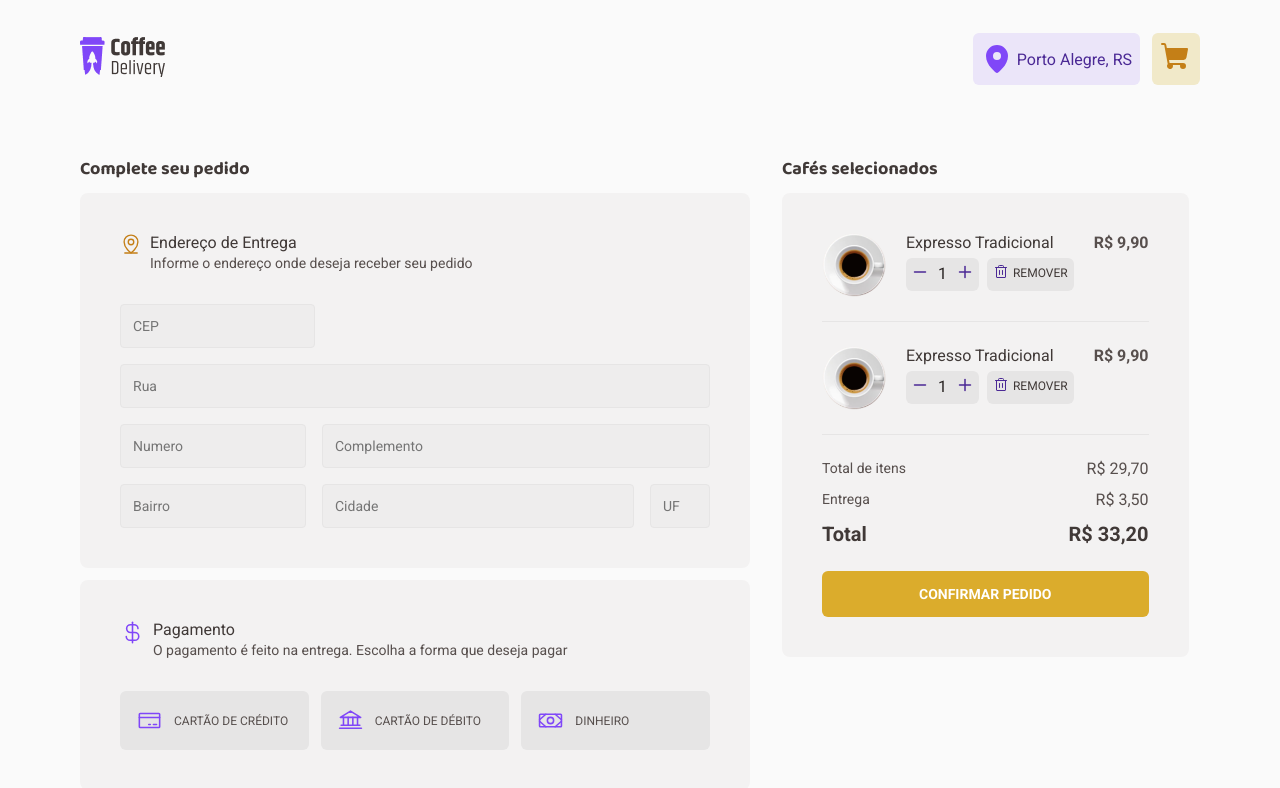
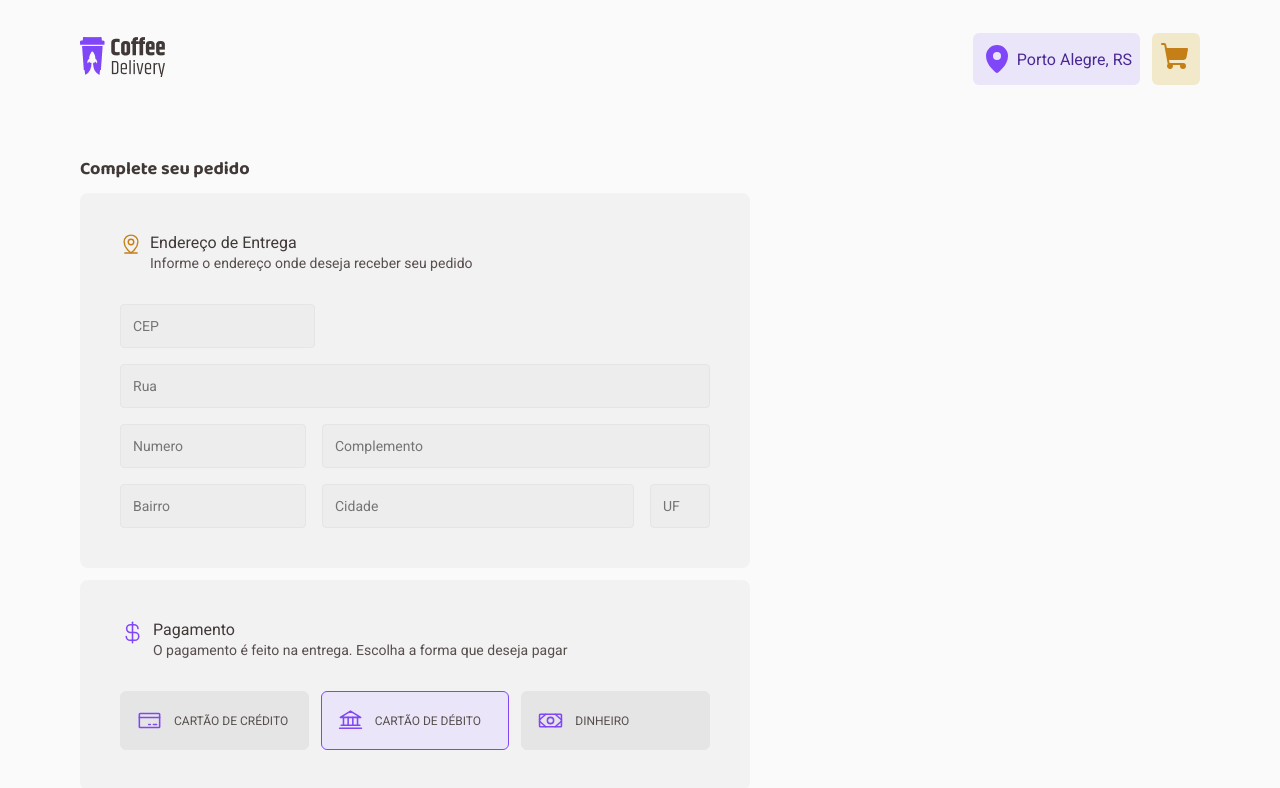
Before and after one commit to viniciusmartins1/react-coffee-delivery, a React (Vite) app: page /checkout in a window 1280 px wide. Shown: the top 788 px of the page. Built offline with nearby package versions, Linux system fonts and the light colour scheme.

Commit message:
feat: reafactoring checkout page and use context functions and variables

```diff
--- a/src/pages/Checkout/index.tsx
+++ b/src/pages/Checkout/index.tsx
@@ -4,9 +4,6 @@ import {
   CreditCard,
   Bank,
   CurrencyDollar,
-  Plus,
-  Minus,
-  Trash,
 } from "phosphor-react";
 import {
   CheckoutContainer,
@@ -18,23 +15,45 @@ import {
   FormGridStyle,
   InputForm,
   SelectedCoffees,
-  CoffeesInfos,
-  SelectedCoffeItem,
-  AddAndRemoveItems,
-  RemoveItems,
-  DetailsItems,
-  PriceItem,
   PricesContent,
   TotalPrice,
   TotalPriceItems,
-  Divider,
   ButtonConfirm,
   PaymentsMethodsItem,
 } from "./styles";
+import { useContext, useEffect, useState } from "react";
+import { CoffeeContext } from "../../contexts/CoffeeInfoContext";
+import { SelectedCoffeeItem } from "./SelectedCoffeeItem";
+import { useAsyncError, useNavigate } from "react-router-dom";
 
-import coffeeItemImage from "../../assets/coffeeItemCards/coffee01.png";
+type MethodPayments = "creditCard" | "debtCard" | "cash";
+
+const DELIVERY_PRICE = 3.5;
+
+function formatPrice(value: number): string {
+  return value.toFixed(2).replace(".", ",");
+}
 
 export function Checkout() {
+  const [totalItemsPrice, setTotalItemsPrice] = useState(0);
+  const [paymentMethodActive, setPaymentMethodActive] =
+    useState<MethodPayments>("debtCard");
+
+  const { selectedCoffees } = useContext(CoffeeContext);
+  const navigate = useNavigate();
+
+  useEffect(() => {
+    if (selectedCoffees.length > 0) {
+      const totalPrice = selectedCoffees.reduce<number>(
+        (sum: number, itemCoffee) =>
+          sum + itemCoffee.valueRental * itemCoffee.quantity,
+        0
+      );
+
+      setTotalItemsPrice(totalPrice);
+    }
+  }, [selectedCoffees]);
+
   return (
     <CheckoutContainer>
       <SectionForm>
@@ -51,7 +70,7 @@ export function Checkout() {
             <InputForm widthInput={195} type="text" placeholder="CEP" />
             <InputForm type="text" placeholder="Rua" />
             <div>
-              <InputForm type="number" placeholder="Numero" />
+              <InputForm type="text" placeholder="Numero" />
               <InputForm flex1 type="text" placeholder="Complemento" />
             </div>
             <div>
@@ -72,20 +91,33 @@ export function Checkout() {
             </div>
           </DeliveryInfo>
           <PaymentsMethods>
-            <PaymentsMethodsItem>
-              <button type="button">
+            <PaymentsMethodsItem
+              activeItem={paymentMethodActive === "creditCard"}
+            >
+              <button
+                type="button"
+                onClick={() => setPaymentMethodActive("creditCard")}
+              >
                 <CreditCard size={25} weight="regular" />
                 <p>Cartão de crédito</p>
               </button>
             </PaymentsMethodsItem>
-            <PaymentsMethodsItem>
-              <button type="button">
+            <PaymentsMethodsItem
+              activeItem={paymentMethodActive === "debtCard"}
+            >
+              <button
+                type="button"
+                onClick={() => setPaymentMethodActive("debtCard")}
+              >
                 <Bank size={25} weight="regular" />
                 <p>Cartão de débito</p>
               </button>
             </PaymentsMethodsItem>
-            <PaymentsMethodsItem>
-              <button type="button">
+            <PaymentsMethodsItem activeItem={paymentMethodActive === "cash"}>
+              <button
+                type="button"
+                onClick={() => setPaymentMethodActive("cash")}
+              >
                 <Money size={25} weight="regular" />
                 <p>Dinheiro</p>
               </button>
@@ -93,64 +125,33 @@ export function Checkout() {
           </PaymentsMethods>
         </FormContent>
       </SectionForm>
+      {selectedCoffees.length > 0 && (
         <section>
           <TitleSection>Cafés selecionados</TitleSection>
           <SelectedCoffees>
-          <SelectedCoffeItem>
-            <img src={coffeeItemImage} alt="" />
-            <CoffeesInfos>
-              <p>Expresso Tradicional</p>
-              <DetailsItems>
-                <AddAndRemoveItems>
-                  <Minus size={16} weight="bold" />
-                  <span>1</span>
-                  <Plus size={16} weight="bold" />
-                </AddAndRemoveItems>
-                <RemoveItems>
-                  <Trash size={16} weight="regular" />
-                  <span>Remover</span>
-                </RemoveItems>
-              </DetailsItems>
-            </CoffeesInfos>
-            <PriceItem>R$ 9,90</PriceItem>
-          </SelectedCoffeItem>
-          <Divider />
-          <SelectedCoffeItem>
-            <img src={coffeeItemImage} alt="" />
-            <CoffeesInfos>
-              <p>Expresso Tradicional</p>
-              <DetailsItems>
-                <AddAndRemoveItems>
-                  <Minus size={16} weight="bold" />
-                  <span>1</span>
-                  <Plus size={16} weight="bold" />
-                </AddAndRemoveItems>
-                <RemoveItems>
-                  <Trash size={16} weight="regular" />
-                  <span>Remover</span>
-                </RemoveItems>
-              </DetailsItems>
-            </CoffeesInfos>
-            <PriceItem>R$ 9,90</PriceItem>
-          </SelectedCoffeItem>
-          <Divider />
+            {selectedCoffees.map((item) => (
+              <SelectedCoffeeItem key={item.id} item={item} />
+            ))}
             <PricesContent>
               <TotalPriceItems>
                 <p>Total de itens</p>
-              <span>R$ 29,70</span>
+                <span>R$ {formatPrice(totalItemsPrice)}</span>
               </TotalPriceItems>
               <TotalPriceItems>
                 <p>Entrega</p>
-              <span>R$ 3,50</span>
+                <span>R$ {formatPrice(DELIVERY_PRICE)}</span>
               </TotalPriceItems>
               <TotalPrice>
                 <p>Total</p>
-              <span>R$ 33,20</span>
+                <span>R$ {formatPrice(totalItemsPrice + DELIVERY_PRICE)}</span>
               </TotalPrice>
             </PricesContent>
-          <ButtonConfirm>Confirmar Pedido</ButtonConfirm>
+            <ButtonConfirm disabled onClick={() => navigate("/success")}>
+              Confirmar Pedido
+            </ButtonConfirm>
           </SelectedCoffees>
         </section>
+      )}
     </CheckoutContainer>
   );
 }
--- a/src/pages/Checkout/styles.ts
+++ b/src/pages/Checkout/styles.ts
@@ -85,9 +85,12 @@ export const PaymentsMethodsItem = styled.li<PaymentsMethodsItem>`
     border-radius: 6px;
     width: 188.67px;
     border: 1px solid transparent;
+    cursor: pointer;
 
     background-color: ${({ theme, activeItem }) =>
       !activeItem ? theme["gray-400"] : theme["purple-100"]};
+    border-color: ${({ theme, activeItem }) =>
+      activeItem ? theme["purple-500"] : theme["gray-400"]};
 
     svg {
       color: ${({ theme }) => theme["purple-500"]};
@@ -95,7 +98,7 @@ export const PaymentsMethodsItem = styled.li<PaymentsMethodsItem>`
   }
 
   button:focus {
-    border: 1px solid transparent;
+    box-shadow: none;
   }
 `;
 
@@ -144,87 +147,6 @@ export const SelectedCoffees = styled.section`
   padding: 40px;
   border-radius: 8px;
   background-color: ${({ theme }) => theme["gray-200"]};
-`;
-
-export const SelectedCoffeItem = styled.div`
-  display: flex;
-  align-items: flex-start;
-  gap: 20px;
-
-  img {
-    width: 64px;
-    align-self: center;
-  }
-`;
-
-export const CoffeesInfos = styled.div`
-  display: flex;
-  flex-direction: column;
-  gap: 4px;
-
-  svg {
-    color: ${({ theme }) => theme["purple-700"]};
-  }
-
-  p {
-    font-size: 16px;
-    line-height: 20.8px;
-    color: ${({ theme }) => theme["gray-800"]};
-  }
-`;
-
-export const AddAndRemoveItems = styled.div`
-  background-color: ${({ theme }) => theme["gray-400"]};
-  border-radius: 6px;
-  font-size: 16px;
-  padding: 6px;
-
-  display: flex;
-  align-items: flex-start;
-  justify-content: center;
-  gap: 10px;
-
-  span {
-    color: ${({ theme }) => theme["gray-900"]};
-    font-size: 16px;
-    line-height: 20.8px;
-  }
-`;
-
-export const DetailsItems = styled.div`
-  display: flex;
-  gap: 8px;
-`;
-
-export const RemoveItems = styled.div`
-  background-color: ${({ theme }) => theme["gray-400"]};
-  border-radius: 6px;
-  font-size: 16px;
-  padding: 6px;
-  display: flex;
-  gap: 4px;
-  align-items: flex-start;
-
-  span {
-    font-size: 12px;
-    line-height: 19.2px;
-    text-transform: uppercase;
-  }
-`;
-
-export const Divider = styled.div`
-  margin: 24px 0;
-  height: 1px;
-  width: 100%;
-  border-top: 1px solid ${({ theme }) => theme["gray-400"]};
-`;
-
-export const PriceItem = styled.p`
-  font-size: 16px;
-  line-height: 20.8px;
-  text-align: right;
-  font-weight: 700;
-  color: ${({ theme }) => theme["gray-700"]};
 `;
 
 export const PricesContent = styled.div`
@@ -276,4 +198,8 @@ export const ButtonConfirm = styled.button`
   &:hover {
     background-color: ${({ theme }) => theme["yellow-700"]};
   }
+
+  &:focus {
+    box-shadow: none;
+  }
 `;
```
Lines whose indentation alone changed are shown as unchanged.
